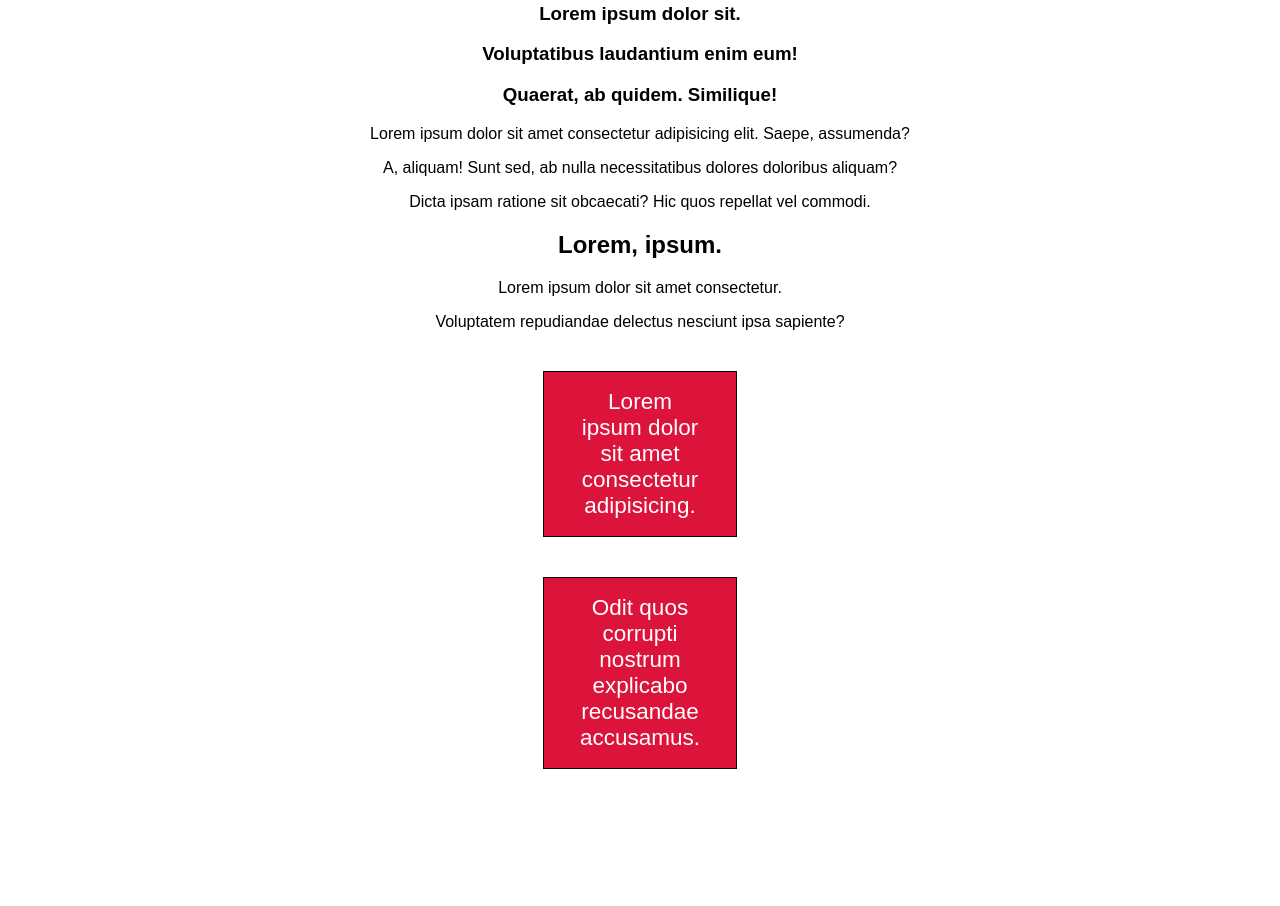
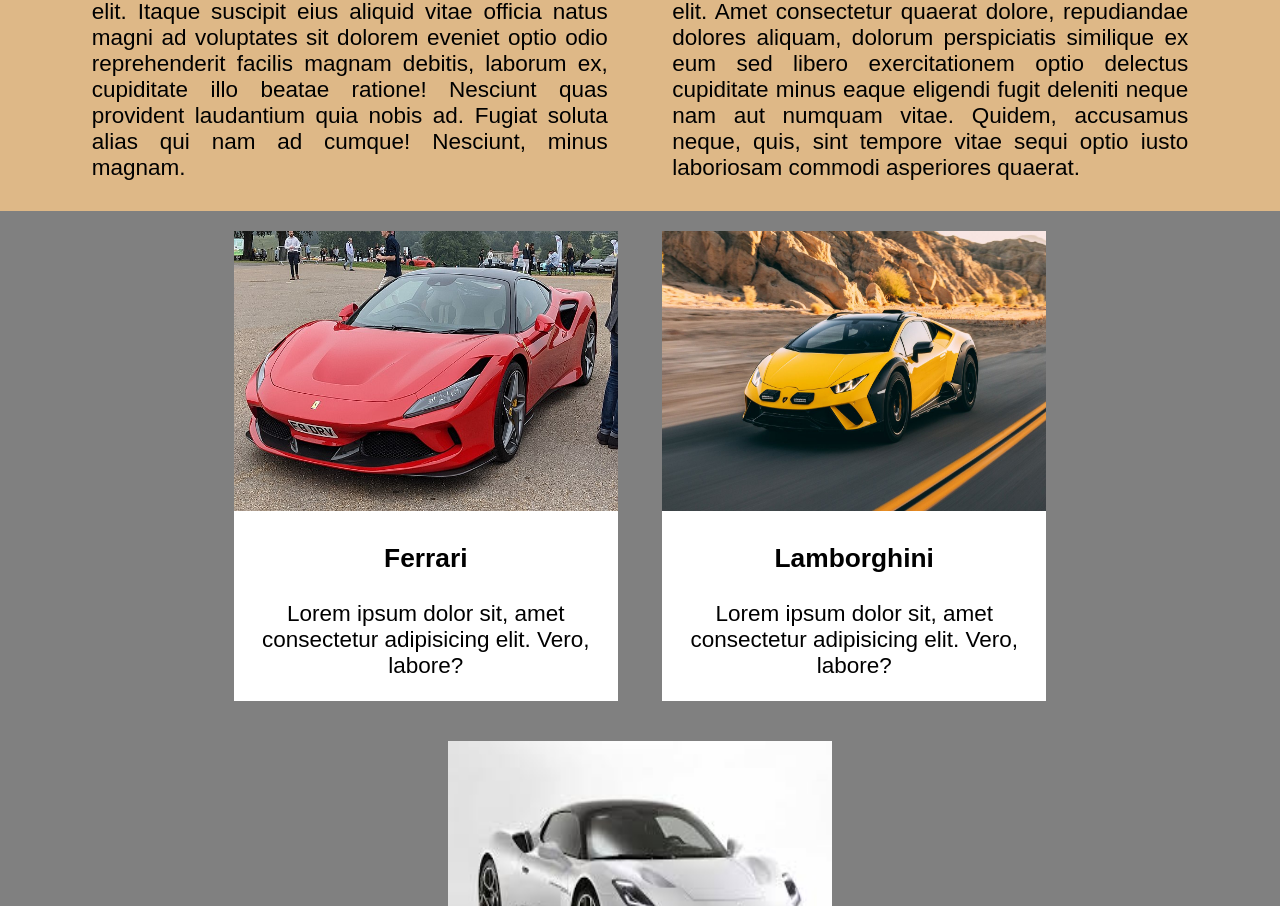
Before and after one commit to VVH78/homework_CSS, a plain HTML site: page index.html in a window 1280 px wide. Shown: the part 546-1452 px from the top of the page. Before the commit the page ends 1315 px from the top, so only its background shows below. Drawn offline with Linux system fonts and the light colour scheme.

Commit message:
Add Homework

```diff
--- a/assets/css/style.css
+++ b/assets/css/style.css
@@ -7,7 +7,7 @@ body {
   text-align: center;
 }
 
-div {
+.Info {
   background-color: gray;
   margin: 0%;
   padding: 0 0 70px 0;
@@ -33,7 +33,7 @@ h1 {
 
 }
 
-a {
+.btn {
   display: block;
   color: white;
   font-size: 22.5px;
@@ -43,5 +43,68 @@ a {
   text-decoration: none;
   border: 1px solid black;
   background-color: crimson;
+}
+
+.context {
+  background-color: burlywood;
+  margin: 0;
+  padding: 10px 0 30px 0;
+  box-sizing: border-box;
+}
+
+.second-p {
+  display: inline-block;
+  font-size: 22.5px;
+  width: 45%;
+  height: 100%;
+  margin: 0;
+  padding: 0 30px;
+  box-sizing: border-box;
+  text-align: justify;
+  vertical-align: top;
 
 }
+
+.card-content {
+  background-color: gray;
+  margin: 0;
+  padding: 0;
+}
+
+li {
+  display: inline-block;
+  font-size: 22.5px;
+  width: 30%;
+  height: 100%;
+  margin: 20px;
+  padding: auto;
+  text-align: center;
+  background-color: white;
+  vertical-align: top;
+  ma
+}
+img {
+  width: 100%;
+  height: 280px;
+  }
+
+  #data {
+    text-align: center;
+    background-color: black;
+
+  }
+  .address, .contact {
+    display: inline-block;
+    font-size: 40px;
+    width: 48%;
+    height: 100%;
+    margin: 0 auto;
+    padding: 10px 0;
+    box-sizing: content-box;
+    text-decoration: none;
+    color: antiquewhite;
+  }
+
+  .address {
+    background-color:blue
+  }
--- a/index.html
+++ b/index.html
@@ -8,28 +8,41 @@
 </head>
 <body>
   <header>
-    <div>
+    <div class="Info">
       <h1>Lorem Ipsum Dolor Sit Amet.</h1>
       <p class="first-p">Lorem ipsum, dolor sit amet consectetur adipisicing elit. Aliquam harum temporibus maiores, odit ab asperiores voluptatem doloribus libero placeat qui?
       </p>
-      <a href="#" class="btn">Read More</a>
+      <a href="#data" class="btn">Read More</a>
     </div>
   </header>
+  <div class="context">
+    <h2 style="font-size: xx-large; color: red; margin-top: 0px; margin-bottom: 10px;">Warning!</h2>
+    <p class="second-p">Lorem ipsum dolor sit amet consectetur adipisicing elit. Itaque suscipit eius aliquid vitae officia natus magni ad voluptates sit dolorem eveniet optio odio reprehenderit facilis magnam debitis, laborum ex, cupiditate illo beatae ratione! Nesciunt quas provident laudantium quia nobis ad. Fugiat soluta alias qui nam ad cumque! Nesciunt, minus magnam.</p>
+    <p class="second-p">Lorem, ipsum dolor sit amet consectetur adipisicing elit. Amet consectetur quaerat dolore, repudiandae dolores aliquam, dolorum perspiciatis similique ex eum sed libero exercitationem optio delectus cupiditate minus eaque eligendi fugit deleniti neque nam aut numquam vitae. Quidem, accusamus neque, quis, sint tempore vitae sequi optio iusto laboriosam commodi asperiores quaerat.</p>
+  </div>
+  <div class="card-content">
+    <ul style="margin: 0; padding: 0;">
+      <li>
+        <img src="./assets/img/ferrari.jpg" alt="Ferrari">
+        <h3>Ferrari</h3>
+        <p>Lorem ipsum dolor sit, amet consectetur adipisicing elit. Vero, labore?</p>
+      </li>
+      <li>
+        <img src="./assets/img/lamborghini.jpg" alt="Lamborghini">
+        <h3>Lamborghini</h3>
+        <p>Lorem ipsum dolor sit, amet consectetur adipisicing elit. Vero, labore?</p>
+      </li>
+      <li>
+        <img src="./assets/img/maserati.jpg" alt="Maserati">
+        <h3>Maserati</h3>
+        <p>Lorem ipsum dolor sit, amet consectetur adipisicing elit. Vero, labore?</p>
+      </li>
+    </ul>
+  </div>
 
-  <p>Lorem ipsum, dolor sit amet consectetur adipisicing elit. Dicta fuga animi perspiciatis aliquid pariatur sapiente!</p>
-  <p>Asperiores necessitatibus repellat cum perspiciatis illo quod accusamus, aperiam numquam quaerat alias, sint debitis quisquam.</p>
-  <h3>Lorem ipsum dolor sit.</h3>
-  <h3>Voluptatibus laudantium enim eum!</h3>
-  <h3>Quaerat, ab quidem. Similique!</h3>
-  <p>Lorem ipsum dolor sit amet consectetur adipisicing elit. Saepe, assumenda?</p>
-  <p>A, aliquam! Sunt sed, ab nulla necessitatibus dolores doloribus aliquam?</p>
-  <p>Dicta ipsam ratione sit obcaecati? Hic quos repellat vel commodi.</p>
-  <h2>Lorem, ipsum.</h2>
-  <p>Lorem ipsum dolor sit amet consectetur.</p>
-  <p>Voluptatem repudiandae delectus nesciunt ipsa sapiente?</p>
-  <footer>
-    <a href="#">Lorem ipsum dolor sit amet consectetur adipisicing.</a>
-    <a href="#">Odit quos corrupti nostrum explicabo recusandae accusamus.</a>
+    <footer id="data">
+    <a href="#" class="address">grushkolenovos820@gmail.com</a>
+    <a href="#" class="contact">tel: +38(067)611-74-23</a>
   </footer>
 
 </body>
```
Also changed, not shown: assets/img/ferrari.jpg (added), assets/img/lamborghini.jpg (added), assets/img/maserati.jpg (added).
